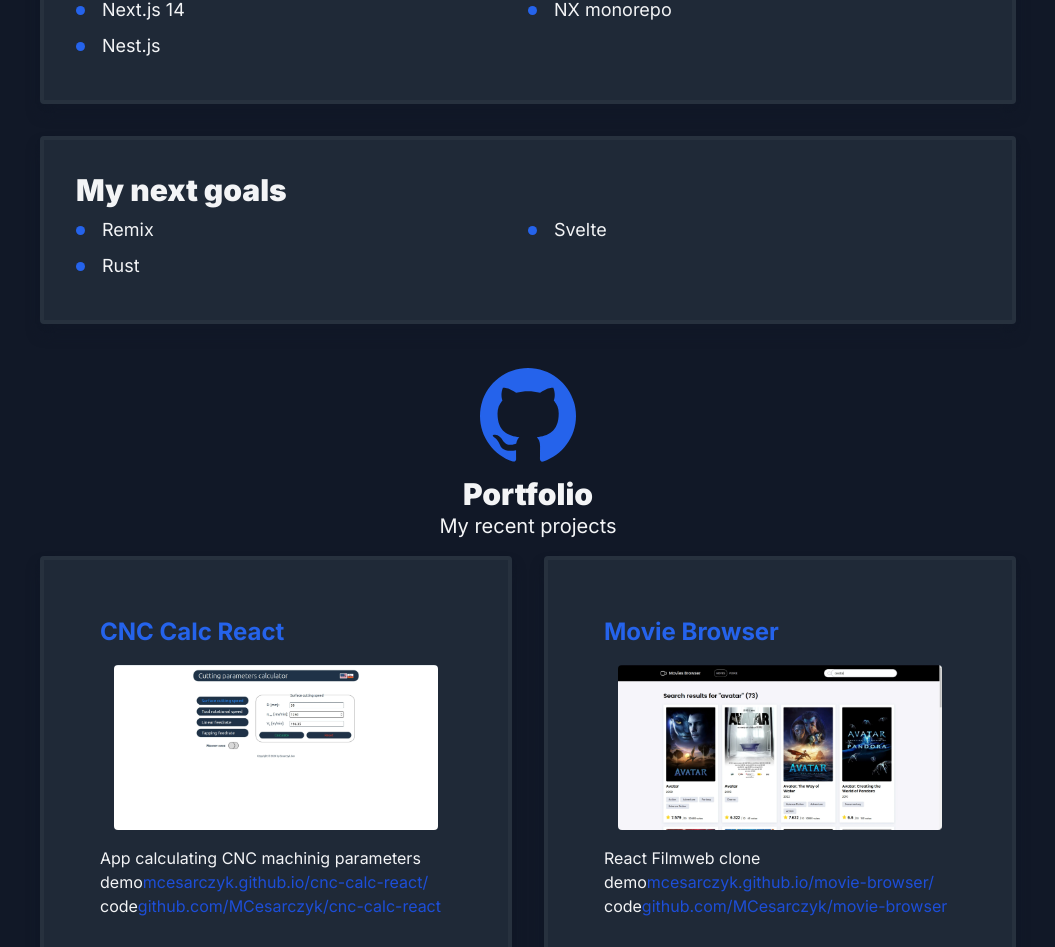
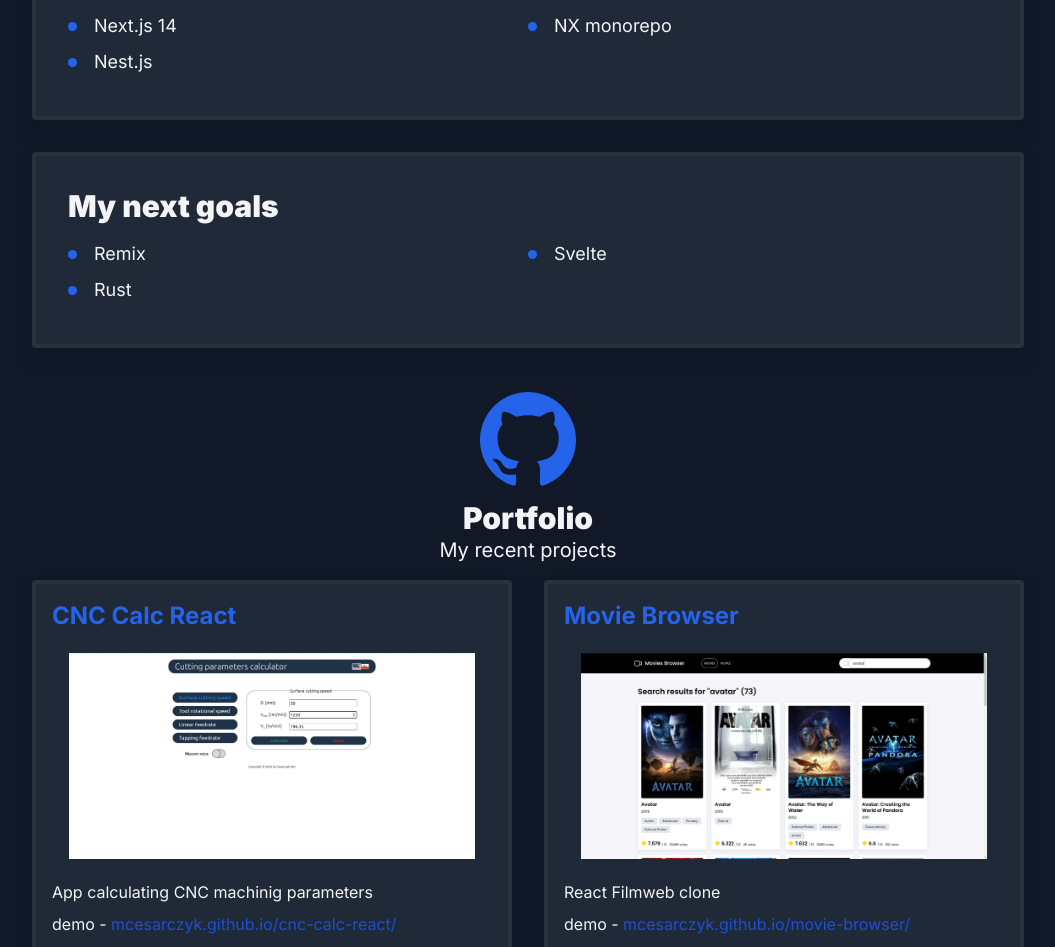
Before and after one commit to MCesarczyk/personal-homepage-2024, a Next.js app: page / in a window 1280 px wide. Shown: the part 1123-2070 px from the top of the page, without its empty margins (112-1167 px from the left). Built offline with nearby package versions, Linux system fonts and the light colour scheme.

Commit message:
feat: adjust mobile view

```diff
--- a/src/app/page.tsx
+++ b/src/app/page.tsx
@@ -7,7 +7,7 @@
 
 export default async function Index() {
   return (
-    <div className="h-full py-12 px-6 max-w-5xl my-0 mx-auto bg-gray-100 text-gray-900 dark:bg-gray-900 dark:text-gray-100">
+    <div className="h-full py-12 px-2 md:px-4 max-w-5xl my-0 mx-auto bg-gray-100 text-gray-900 dark:bg-gray-900 dark:text-gray-100">
       <NextThemeSwitcher />
       <Header
         name={AUTHOR_NAME}
--- a/src/ui/molecules/tile/Tile.tsx
+++ b/src/ui/molecules/tile/Tile.tsx
@@ -24,15 +24,15 @@
 }
 
 export const Tile = ({ title, images, description, links }: TileProps) => (
-  <div className="text-left text-sm p-6 sm:p-10 md:text-base md:p-12 lg:p-14 rounded bg-white dark:bg-gray-800 border-4 border-gray-500 border-opacity-10 dark:border-opacity-10 shadow-lg shadow-gray-900 transition-all ease-in duration-300 hover:shadow-blue-500">
+  <div className="text-left text-sm p-2 md:p-4 md:text-base rounded bg-white dark:bg-gray-800 border-4 border-gray-500 border-opacity-10 dark:border-opacity-10 shadow-lg shadow-gray-900 transition-all ease-in duration-300 hover:shadow-blue-500">
     <h3 className="text-base sm:text-lg md:text-xl lg:text-2xl font-bold text-blue-800 dark:text-blue-600">{title}</h3>
     {images.map((image) => (
       <div key={image.id} className="w-full aspect-video flex items-center">
         <Image
-          width={300}
-          height={200}
+          width={480}
+          height={320}
           key={image.id}
-          className="my-4 w-auto h-5/6 rounded mx-auto"
+          className="w-full h-5/6 rounded object-contain"
           loader={imageLoader}
           src={image.url}
           alt={image.alt}
@@ -42,8 +42,9 @@
     <p>{description}</p>
     <ul className="list-none pl-0">
       {links.map((link) => (
-        <li key={link.id}>
+        <li key={link.id} className="mt-2">
           {link.prefix}
+          {" - "}
           <a className="text-blue-700" href={link.url} target="_blank" rel="noopener noreferrer">
             {link.label}
           </a>
--- a/src/ui/organisms/section/Section.tsx
+++ b/src/ui/organisms/section/Section.tsx
@@ -6,9 +6,9 @@
 }
 
 export const Section = ({ title, elements }: SectionProps) => (
-  <section className="p-8 pl-4 md:pl-6 lg:pl-8 my-8 mx-auto rounded bg-white dark:bg-gray-800 border-4 border-gray-500 border-opacity-10 dark:border-opacity-10 shadow-lg shadow-gray-900 transition-all ease-in duration-300 hover:shadow-blue-500">
-    <h2 className="text-lg sm:text-2xl md:text-3xl font-black m-0 mb-2">{title}</h2>
-    <ul className="text-lg sm:text-2xl md:text-3xl font-black m-0 grid grid-cols-2">
+  <section className="p-4 md:p-8 pl-4 md:pl-6 lg:pl-8 my-8 mx-auto rounded bg-white dark:bg-gray-800 border-4 border-gray-500 border-opacity-10 dark:border-opacity-10 shadow-lg shadow-gray-900 transition-all ease-in duration-300 hover:shadow-blue-500">
+    <h2 className="text-xl sm:text2xl md:text-3xl font-black m-0 mb-4">{title}</h2>
+    <ul className="text-lg sm:text-2xl md:text-3xl font-black m-0 grid grid-cols-1 sm:grid-cols-2">
       {elements.map((element) => (
         <li className="mb-2 text-lg font-normal flex" key={element}>
           <div className="w-1 mr-2 sm:w-[6px] md:w-2 md:mr-3 lg:w-[10px] lg:mr-4 flex items-center text-blue-800 dark:text-blue-600">
--- a/src/ui/organisms/themeSwitcher/ThemeSwitcher.tsx
+++ b/src/ui/organisms/themeSwitcher/ThemeSwitcher.tsx
@@ -11,7 +11,7 @@
   return (
     <div className="flex justify-end relative z-10">
       <button
-        className="flex items-center justify-end gap-3 text-xs h-6 p-0 border-none bg-transparent"
+        className="flex items-center justify-end gap-3 text-xs h-6 p-0 border-none bg-transparent -translate-y-6"
         onClick={toggleDarkTheme}
       >
         <span className="hidden sm:block">{`${isDarkTheme ? "DARK" : "LIGHT"}`}&nbsp;MODE&nbsp;ON</span>
```
